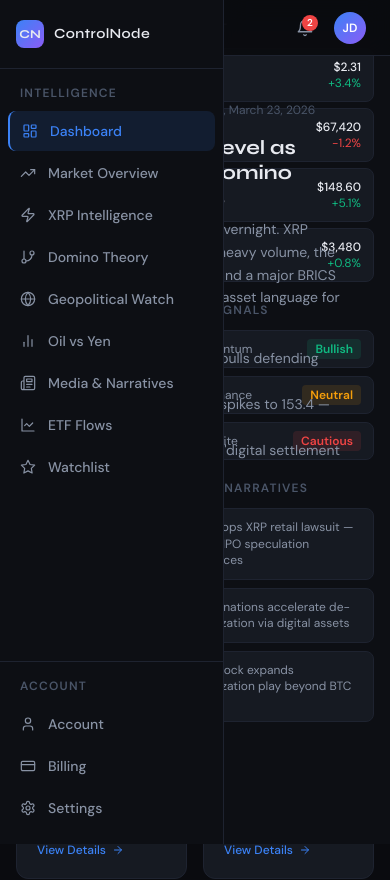
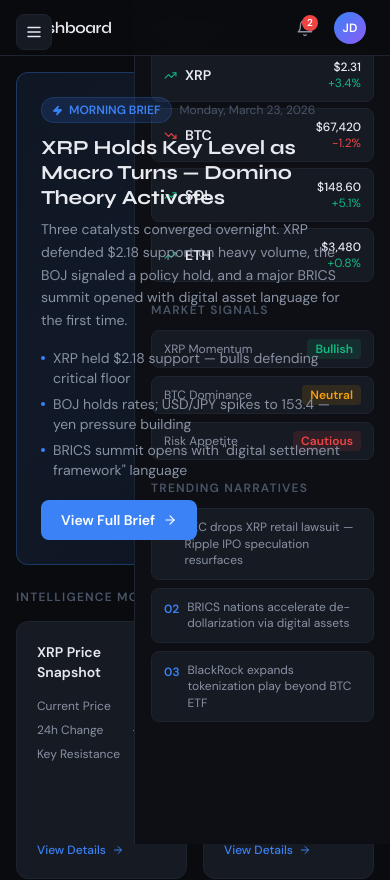
Before and after one commit to leadkastos/controlnode, a React (Vite) app: page / in a window 390 px wide. Shown: the top 880 px of the page. Built offline with nearby package versions, Linux system fonts and the light colour scheme.

Commit message:
Update Sidebar.jsx

```diff
--- a/src/components/Sidebar.jsx
+++ b/src/components/Sidebar.jsx
@@ -1,8 +1,9 @@
-import React from 'react'
+import React, { useState } from 'react'
 import { NavLink, useLocation } from 'react-router-dom'
 import {
   LayoutDashboard, TrendingUp, Zap, GitBranch, Globe,
-  BarChart2, Newspaper, LineChart, Star, User, CreditCard, Settings
+  BarChart2, Newspaper, LineChart, Star, User, CreditCard,
+  Settings, Menu, X
 } from 'lucide-react'
 
 const mainNav = [
@@ -23,7 +24,7 @@
   { label: 'Settings', icon: Settings, path: '/settings' },
 ]
 
-function NavItem({ item }) {
+function NavItem({ item, onClose }) {
   const location = useLocation()
   const isActive = item.path === '/'
     ? location.pathname === '/'
@@ -33,6 +34,7 @@
     <NavLink
       to={item.path}
       className={`sidebar-item ${isActive ? 'active' : ''}`}
+      onClick={onClose}
     >
       <item.icon size={16} strokeWidth={1.8} />
       <span>{item.label}</span>
@@ -40,17 +42,14 @@
   )
 }
 
-export default function Sidebar() {
+function SidebarContent({ onClose }) {
   return (
-    <aside
-      className="fixed left-0 top-0 h-screen w-56 flex flex-col z-30"
-      style={{ background: '#0d0f14', borderRight: '1px solid #1e2330' }}
-    >
-      {/* Logo */}
-      <div className="px-4 py-5 flex items-center gap-2.5" style={{ borderBottom: '1px solid #1e2330' }}>
+    <>
+      <div className="px-4 py-5 flex items-center justify-between" style={{ borderBottom: '1px solid #1e2330' }}>
+        <div className="flex items-center gap-2.5">
           <div
             className="w-7 h-7 rounded-lg flex items-center justify-center text-xs font-bold"
-          style={{ background: 'linear-gradient(135deg, #3b82f6, #8b5cf6)', fontFamily: 'Syne, sans-serif' }}
+            style={{ background: 'linear-gradient(135deg, #3b82f6, #8b5cf6)' }}
           >
             CN
           </div>
@@ -58,26 +57,76 @@
             ControlNode
           </span>
         </div>
+        {onClose && (
+          <button onClick={onClose} className="p-1 rounded-lg lg:hidden" style={{ color: '#8892a4' }}>
+            <X size={18} />
+          </button>
+        )}
+      </div>
 
-      {/* Main nav */}
       <nav className="flex-1 px-2 py-4 overflow-y-auto space-y-0.5">
         <p className="px-3 pb-2 text-xs font-semibold uppercase tracking-widest" style={{ color: '#4a5568' }}>
           Intelligence
         </p>
         {mainNav.map((item) => (
-          <NavItem key={item.path} item={item} />
+          <NavItem key={item.path} item={item} onClose={onClose} />
         ))}
       </nav>
 
-      {/* Bottom nav */}
       <div className="px-2 py-4 space-y-0.5" style={{ borderTop: '1px solid #1e2330' }}>
         <p className="px-3 pb-2 text-xs font-semibold uppercase tracking-widest" style={{ color: '#4a5568' }}>
           Account
         </p>
         {bottomNav.map((item) => (
-          <NavItem key={item.path} item={item} />
+          <NavItem key={item.path} item={item} onClose={onClose} />
         ))}
       </div>
-    </aside>
+    </>
   )
 }
+
+export default function Sidebar() {
+  const [mobileOpen, setMobileOpen] = useState(false)
+
+  return (
+    <>
+      {/* Mobile hamburger */}
+      <button
+        className="fixed top-3.5 left-4 z-50 p-2 rounded-lg lg:hidden"
+        style={{ background: '#161a22', border: '1px solid #1e2330', color: '#e8eaf0' }}
+        onClick={() => setMobileOpen(true)}
+      >
+        <Menu size={18} />
+      </button>
+
+      {/* Mobile overlay */}
+      {mobileOpen && (
+        <div
+          className="fixed inset-0 z-40 lg:hidden"
+          style={{ background: 'rgba(0,0,0,0.7)' }}
+          onClick={() => setMobileOpen(false)}
+        />
+      )}
+
+      {/* Mobile drawer */}
+      <aside
+        className="fixed left-0 top-0 h-screen w-64 flex flex-col z-50 transition-transform duration-300 lg:hidden"
+        style={{
+          background: '#0d0f14',
+          borderRight: '1px solid #1e2330',
+          transform: mobileOpen ? 'translateX(0)' : 'translateX(-100%)',
+        }}
+      >
+        <SidebarContent onClose={() => setMobileOpen(false)} />
+      </aside>
+
+      {/* Desktop sidebar */}
+      <aside
+        className="hidden lg:flex fixed left-0 top-0 h-screen w-56 flex-col z-30"
+        style={{ background: '#0d0f14', borderRight: '1px solid #1e2330' }}
+      >
+        <SidebarContent />
+      </aside>
+    </>
+  )
+}
```
Lines whose indentation alone changed are shown as unchanged.
